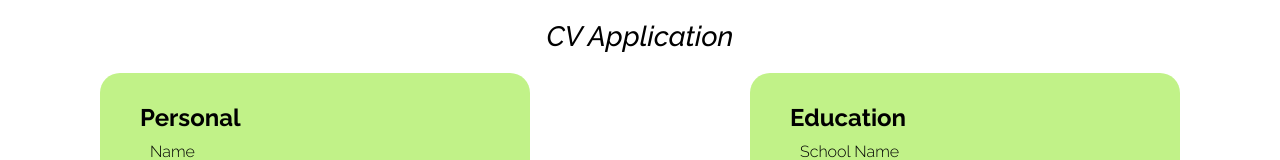
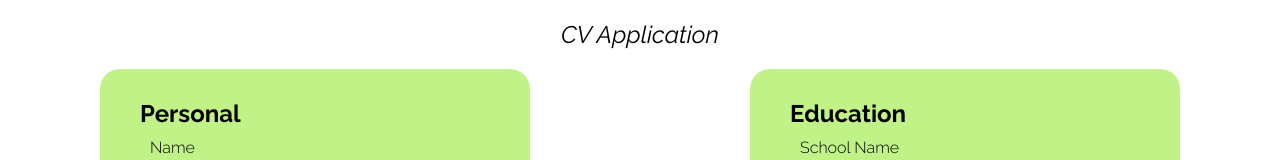
Before and after one commit to nicolanapa/odin-cv, a React (Vite) app: page / in a window 1280 px wide. Shown: the top 160 px of the page. Built offline with nearby package versions, Linux system fonts and the light colour scheme.

Commit message:
Made the header less bigger

```diff
--- a/src/styles/style.css
+++ b/src/styles/style.css
@@ -20,8 +20,8 @@ h1 {
 	display: flex;
 	justify-content: center;
 	margin: 20px;
-	font-size: 28px;
-	font-weight: 500;
+	font-size: 24px;
+	font-weight: 400;
 	font-style: italic;
 }
 
```
